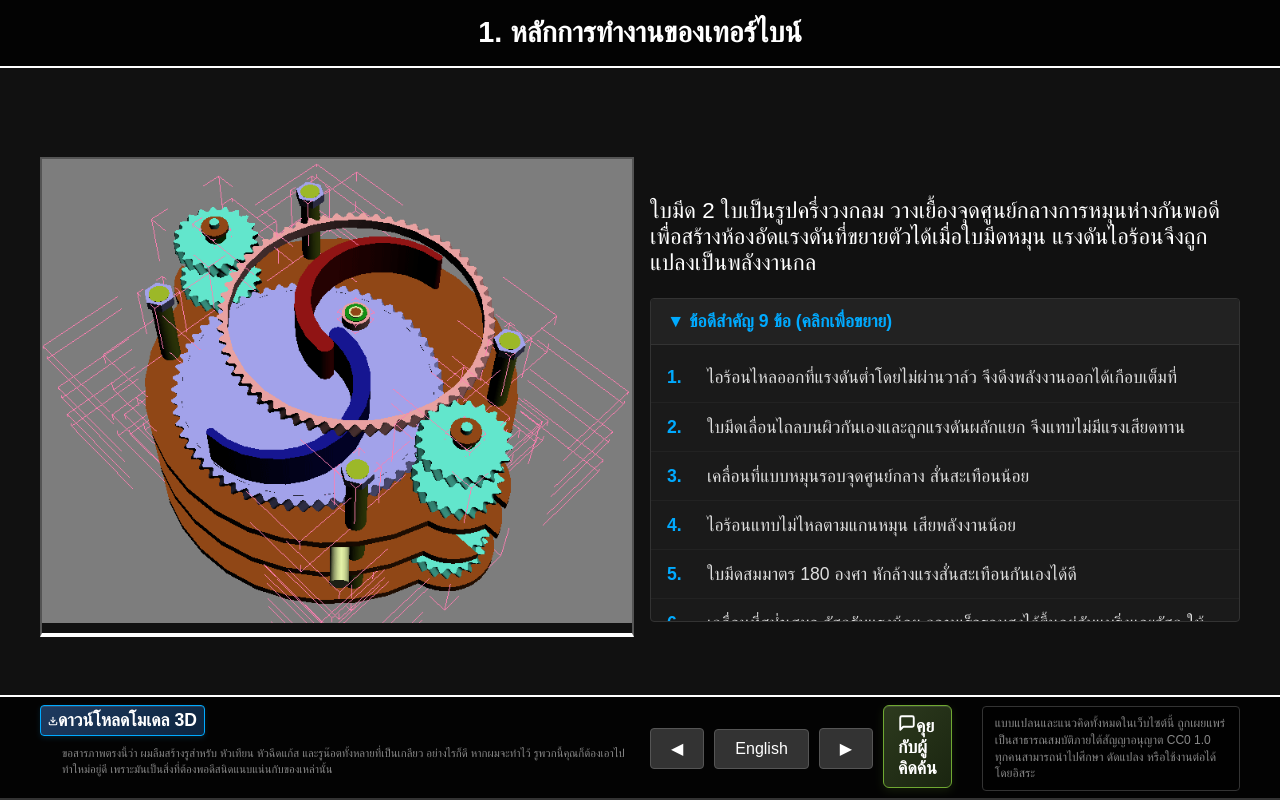
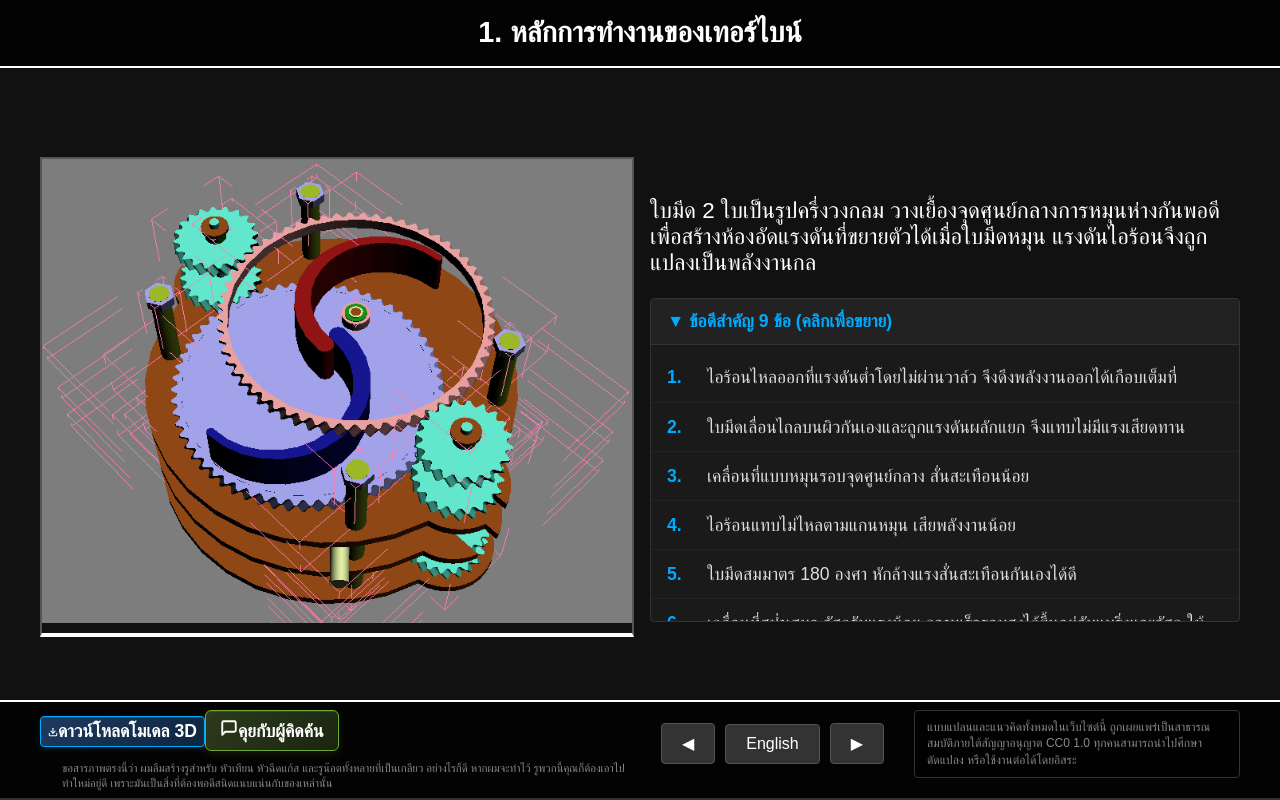
Before and after one commit to oodwebserv01/ExpanderGasTurbine, a React (Vite) app: page / in a window 1280 px wide. Built offline with nearby package versions, Linux system fonts and the light colour scheme.

Commit message:
feat: move discuss button next to download button in nav-left

```diff
--- a/src/App.jsx
+++ b/src/App.jsx
@@ -36,12 +36,6 @@ export default function App() {
             </svg>
             <span>{lang === 'th' ? 'ดาวน์โหลดโมเดล 3D' : 'Download 3D Model'}</span>
           </a>
-          <p className="download-desc">{downloadText[lang]}</p>
-        </div>
-        <div className="nav-right">
-          <button onClick={prev}>&#9664;</button>
-          <button onClick={toggleLang}>{lang === 'th' ? 'English' : 'ไทย'}</button>
-          <button onClick={next}>&#9654;</button>
           <a
             href="https://github.com/oodwebserv01/ExpanderGasTurbine/discussions/1"
             target="_blank"
@@ -53,6 +47,12 @@ export default function App() {
             </svg>
             <span>{lang === 'th' ? 'คุยกับผู้คิดค้น' : 'Talk to Inventor'}</span>
           </a>
+          <p className="download-desc">{downloadText[lang]}</p>
+        </div>
+        <div className="nav-right">
+          <button onClick={prev}>&#9664;</button>
+          <button onClick={toggleLang}>{lang === 'th' ? 'English' : 'ไทย'}</button>
+          <button onClick={next}>&#9654;</button>
           <div className="license-notice">
             {lang === 'th' ? (
               'แบบแปลนและแนวคิดทั้งหมดในเว็บไซต์นี้ ถูกเผยแพร่เป็นสาธารณสมบัติภายใต้สัญญาอนุญาต CC0 1.0 ทุกคนสามารถนำไปศึกษา ดัดแปลง หรือใช้งานต่อได้โดยอิสระ'
```
